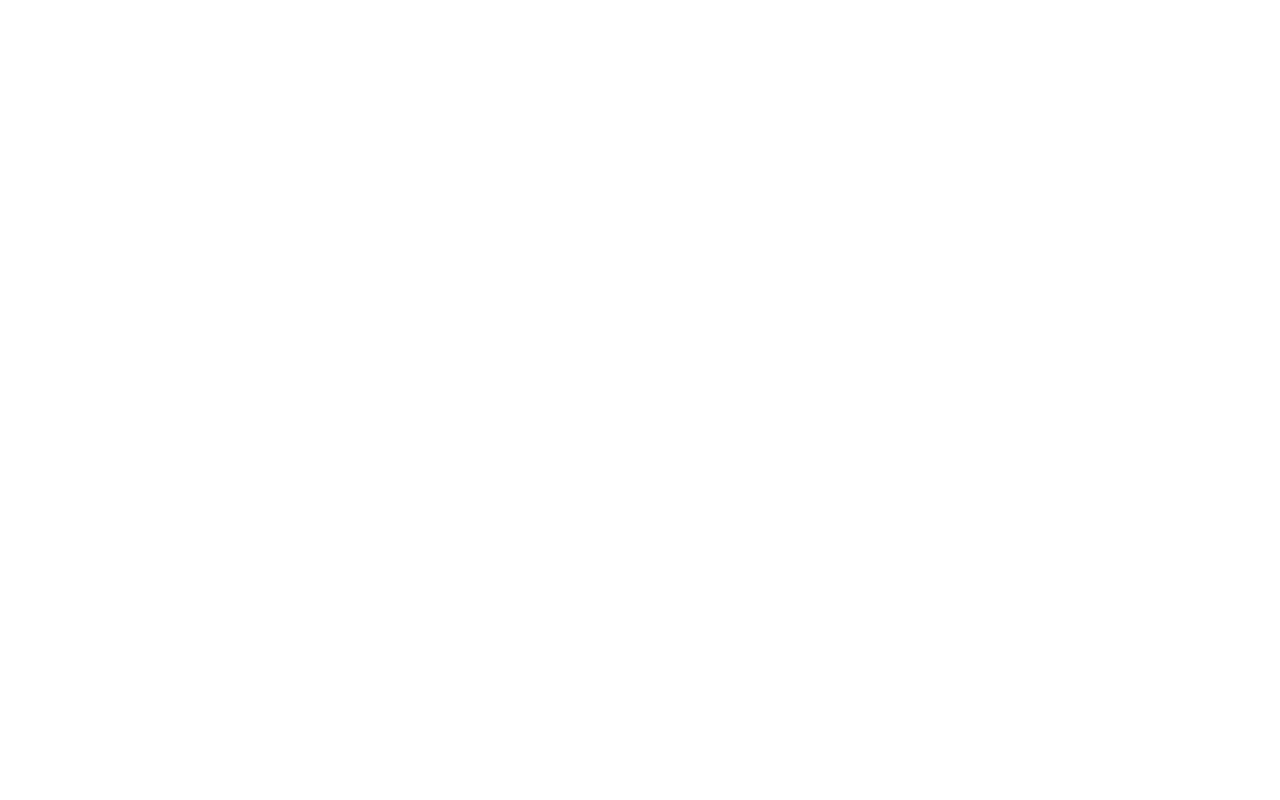
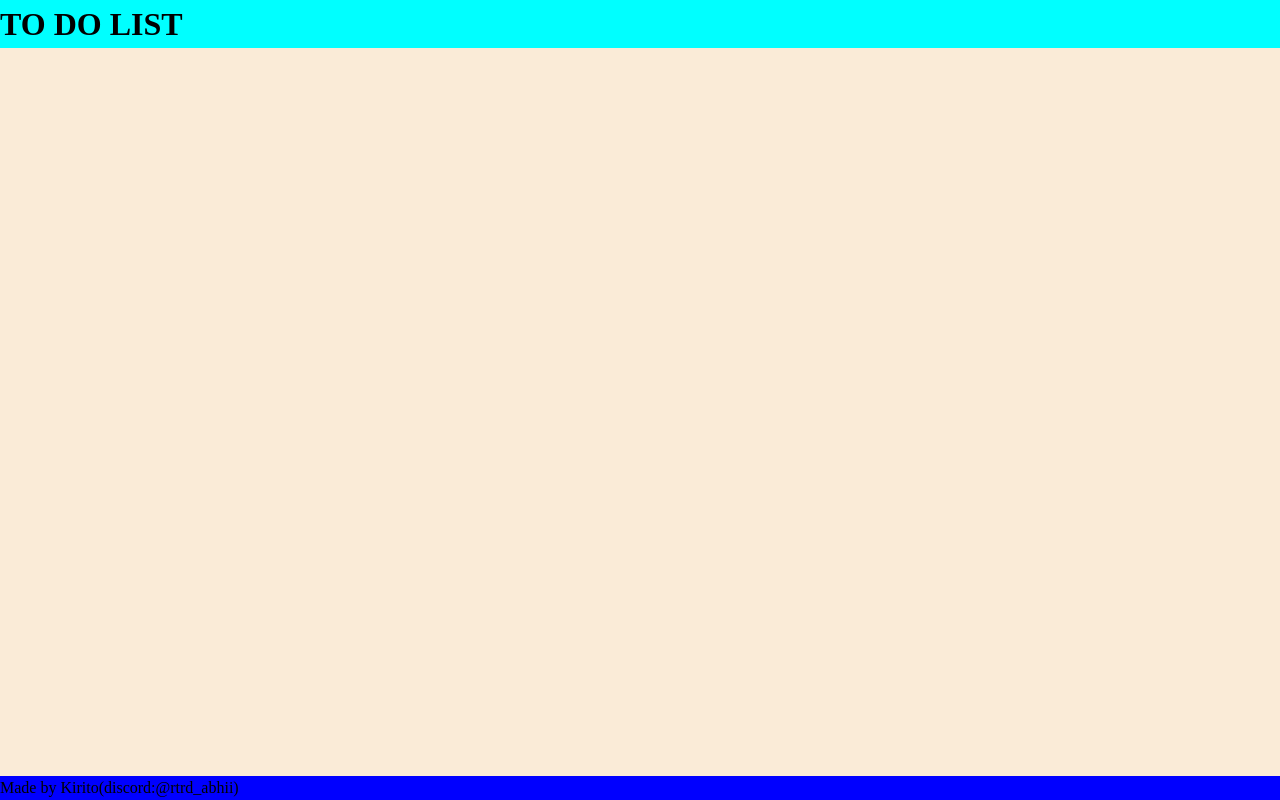
Before and after one commit to Kirito-exe/todo-list, a website built with webpack: page src/template.html in a window 1280 px wide. Built offline with nearby package versions, Linux system fonts and the light colour scheme.

Commit message:
created barebones html structure

```diff
--- a/src/modules/projects-control.js
+++ b/src/modules/projects-control.js
@@ -18,5 +18,6 @@
     function listProjectsArr(){
         return listProjects;
     }
+    addNewProject("Inbox")
     return {addNewProject,deleteProject,getProject,listProjectsArr}
 }
--- a/src/style.css
+++ b/src/style.css
@@ -0,0 +1,16 @@
+
+.container{
+    min-height: 100vh;
+    display: grid;
+    grid-template-columns: 1fr 3fr;
+    grid-template-rows: min-content 1fr min-content ;
+    background-color: antiquewhite;
+}
+.header{
+    grid-column: 1/3;
+    background-color: aqua;
+}
+.footer{
+    grid-column: 1/3;
+    background-color: blue;
+}
--- a/src/template.html
+++ b/src/template.html
@@ -6,5 +6,18 @@
     <title>Todo-List</title>
 </head>
 <body>
+    <div class="container">
+        <div class="header">
+            <h1>TO DO LIST</h1>
+        </div>
+        <div id="menu">
+        </div>
+        <div id="content">
+
+        </div>
+        <div class="footer">
+            <div>Made by Kirito(discord:@rtrd_abhii)</div>
+        </div>
+    </div>
 </body>
 </html>
```
